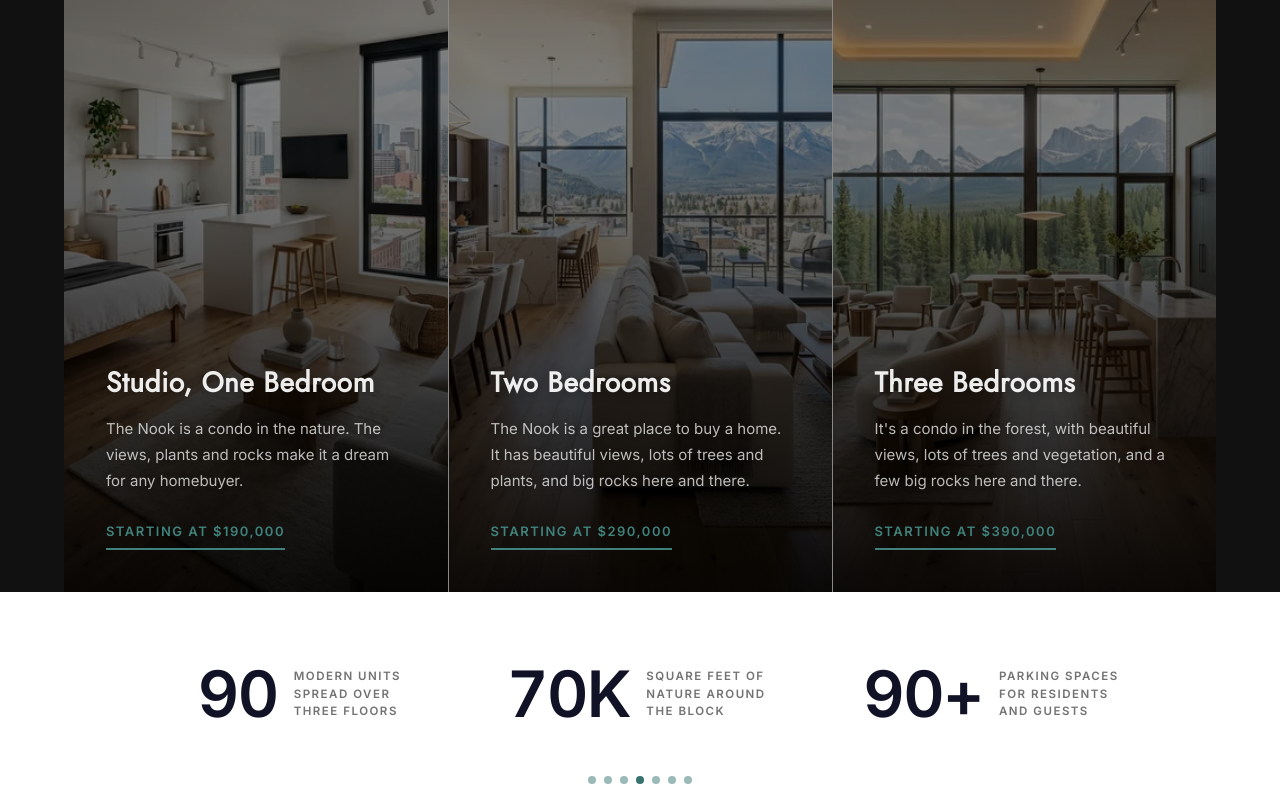
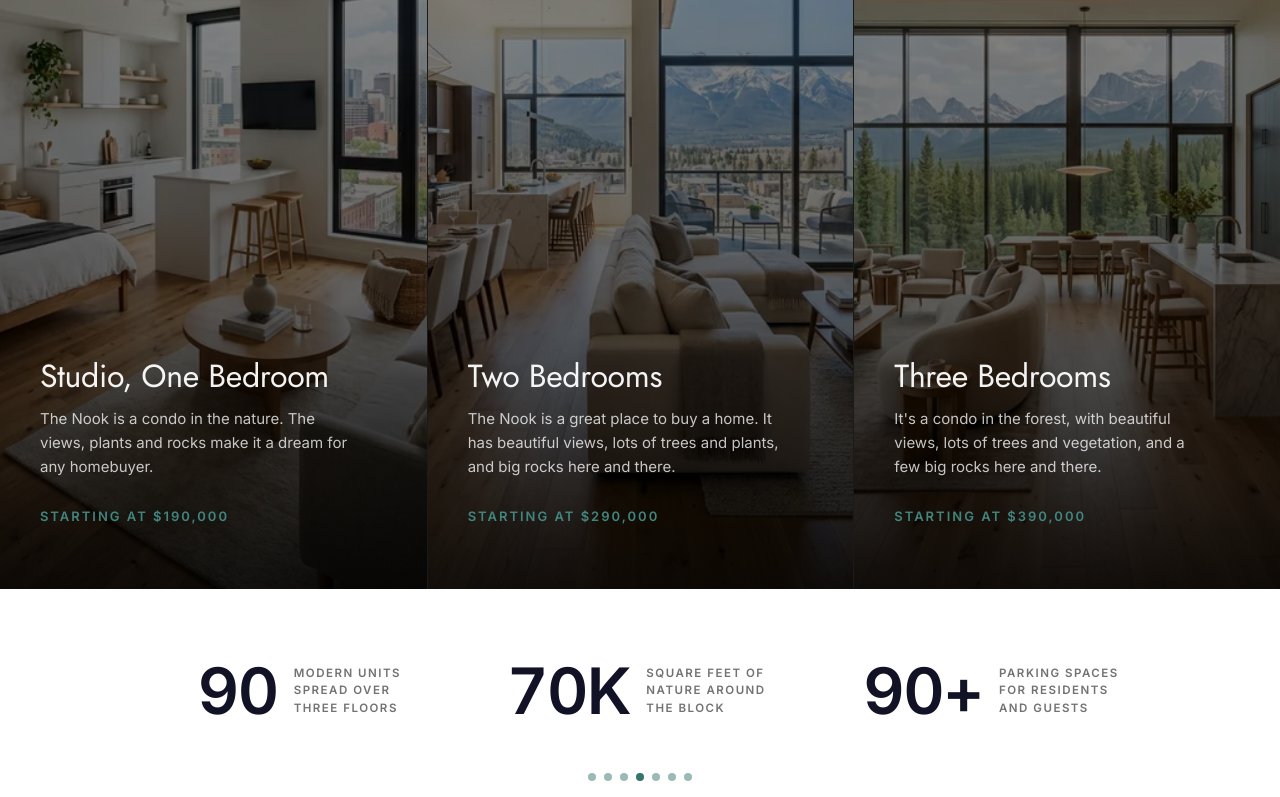
Before and after one commit to musman2403/premiohomes, a React (Vite) app: page / in a window 1280 px wide. Shown: the part 1011-1808 px from the top of the page. Built offline with nearby package versions, Linux system fonts and the light colour scheme.

Commit message:
style: remove floorplan heading and black gaps for seamless transition

```diff
--- a/src/components/FloorPlans.css
+++ b/src/components/FloorPlans.css
@@ -1,25 +1,30 @@
-.floorplans {
-    background: #111;
+.floorplans-full {
+    background: #000;
     padding: 0;
-    border-top: 1px solid rgba(255, 255, 255, 0.5);
+    margin: 0;
+    width: 100%;
+    position: relative;
+    overflow: hidden;
 }
 
 .floorplans-grid {
     display: grid;
     grid-template-columns: repeat(3, 1fr);
+    width: 100%;
     gap: 0;
+    margin: 0;
 }
 
 .floorplan-card {
     position: relative;
-    min-height: 90vh;
+    min-height: 100vh;
     overflow: hidden;
     cursor: pointer;
+    border-left: 1px solid rgba(255, 255, 255, 0.1);
 }
 
-/* Thin elegant separator lines between cards */
-.floorplan-card + .floorplan-card {
-    border-left: 1px solid rgba(255, 255, 255, 0.5);
+.floorplan-card:first-child {
+    border-left: none;
 }
 
 .floorplan-card-bg {
@@ -27,140 +32,84 @@
     inset: 0;
     background-size: cover;
     background-position: center;
-    transition: transform 0.8s cubic-bezier(0.25, 0.46, 0.45, 0.94),
-                filter 0.8s cubic-bezier(0.25, 0.46, 0.45, 0.94);
-    filter: brightness(0.55) saturate(0.9);
+    transition: transform 1.2s cubic-bezier(0.23, 1, 0.32, 1),
+                filter 1s ease;
+    filter: brightness(0.6);
 }
 
 .floorplan-card:hover .floorplan-card-bg {
-    filter: brightness(0.7) saturate(1.1);
-    transform: scale(1.05);
+    filter: brightness(0.75);
+    transform: scale(1.08);
 }
 
-/* Elegant cinematic gradient overlay */
 .floorplan-card::after {
     content: '';
     position: absolute;
     inset: 0;
     background: linear-gradient(
         to top,
-        rgba(0, 0, 0, 0.85) 0%,
-        rgba(0, 0, 0, 0.45) 35%,
-        rgba(0, 0, 0, 0.1) 60%,
-        rgba(0, 0, 0, 0.02) 100%
+        rgba(0, 0, 0, 0.8) 0%,
+        rgba(0, 0, 0, 0.3) 40%,
+        transparent 100%
     );
     z-index: 1;
-    transition: background 0.6s ease;
-}
-
-.floorplan-card:hover::after {
-    background: linear-gradient(
-        to top,
-        rgba(0, 0, 0, 0.7) 0%,
-        rgba(0, 0, 0, 0.3) 35%,
-        rgba(0, 0, 0, 0.05) 60%,
-        transparent 100%
-    );
-}
-
-/* Subtle top accent line on hover */
-.floorplan-card::before {
-    content: '';
-    position: absolute;
-    top: 0;
-    left: 0;
-    right: 0;
-    height: 3px;
-    background: linear-gradient(90deg, transparent, var(--color-primary-light, #3b7d77), transparent);
-    z-index: 3;
-    opacity: 0;
-    transition: opacity 0.5s ease;
-}
-
-.floorplan-card:hover::before {
-    opacity: 1;
 }
 
 .floorplan-card-content {
     position: absolute;
     bottom: 0;
     left: 0;
-    right: 0;
+    width: 100%;
     z-index: 2;
     color: #fff;
-    padding: 50px 36px;
-    display: flex;
-    justify-content: center;
-    transform: translateY(8px);
-    opacity: 0.92;
-    transition: transform 0.6s cubic-bezier(0.25, 0.46, 0.45, 0.94),
-                opacity 0.6s ease;
+    padding: 60px 40px;
+    opacity: 0.95;
+    transition: transform 0.8s cubic-bezier(0.23, 1, 0.32, 1);
 }
 
 .floorplan-card:hover .floorplan-card-content {
-    transform: translateY(0);
-    opacity: 1;
+    transform: translateY(-10px);
 }
 
 .floorplan-card-content-inner {
-    text-align: left;
-    max-width: 300px;
-    width: 100%;
+    max-width: 320px;
 }
 
 .floorplan-card-title {
     font-family: 'Jost', var(--font-sans);
-    font-size: 1.75rem;
-    font-weight: 700;
-    margin-bottom: 16px;
-    line-height: 1.25;
-    letter-spacing: 0.02em;
-    text-shadow: 0 2px 12px rgba(0, 0, 0, 0.4);
+    font-size: 2rem;
+    font-weight: 500;
+    margin-bottom: 12px;
+    letter-spacing: -0.01em;
 }
 
 .floorplan-card-desc {
     font-family: 'Inter', var(--font-sans);
     font-size: 15px;
-    font-weight: 400;
-    color: rgba(255, 255, 255, 0.78);
-    line-height: 26px;
+    line-height: 1.6;
+    color: rgba(255, 255, 255, 0.8);
     margin-bottom: 24px;
-    text-shadow: 0 1px 6px rgba(0, 0, 0, 0.3);
 }
 
 .floorplan-card-price {
     font-family: 'Inter', var(--font-sans);
     font-size: 13px;
     font-weight: 600;
-    letter-spacing: 1.5px;
+    letter-spacing: 2px;
     text-transform: uppercase;
     color: var(--color-primary-light, #3b7d77);
     display: inline-block;
-    padding-bottom: 6px;
-    border-bottom: 2px solid var(--color-primary-light, #3b7d77);
-    transition: letter-spacing 0.4s ease, color 0.4s ease;
 }
 
-.floorplan-card:hover .floorplan-card-price {
-    letter-spacing: 2.5px;
-}
-
-@media (max-width: 900px) {
+@media (max-width: 1024px) {
     .floorplans-grid {
         grid-template-columns: 1fr;
     }
 
     .floorplan-card {
-        min-height: 400px;
-    }
-
-    .floorplan-card + .floorplan-card {
+        min-height: 450px;
+        border-right: none;
         border-left: none;
-        border-top: 1px solid rgba(255, 255, 255, 0.08);
-    }
-
-    .floorplan-card-content {
-        transform: translateY(0);
-        opacity: 1;
+        border-top: 1px solid rgba(255, 255, 255, 0.1);
     }
 }
--- a/src/components/FloorPlans.jsx
+++ b/src/components/FloorPlans.jsx
@@ -26,12 +26,10 @@ const plans = [
 
 export default function FloorPlans() {
     return (
-        <section className="floorplans" id="floorplans">
-            <div className="container">
-                <h2 className="section-title" style={{ textAlign: 'center', marginBottom: '40px' }}>Floor Plans</h2>
-                <div className="floorplans-grid">
-                    {plans.map((plan) => (
-                        <div className="floorplan-card" key={plan.title}>
+        <section className="floorplans-full" id="floorplans">
+            <div className="floorplans-grid">
+                {plans.map((plan) => (
+                    <div className="floorplan-card" key={plan.title}>
                         <div className="floorplan-card-bg" style={{ backgroundImage: `url(${plan.img})` }}></div>
                         <div className="floorplan-card-content">
                             <div className="floorplan-card-content-inner">
@@ -42,7 +40,6 @@ export default function FloorPlans() {
                         </div>
                     </div>
                 ))}
-                </div>
             </div>
         </section>
     );
```
